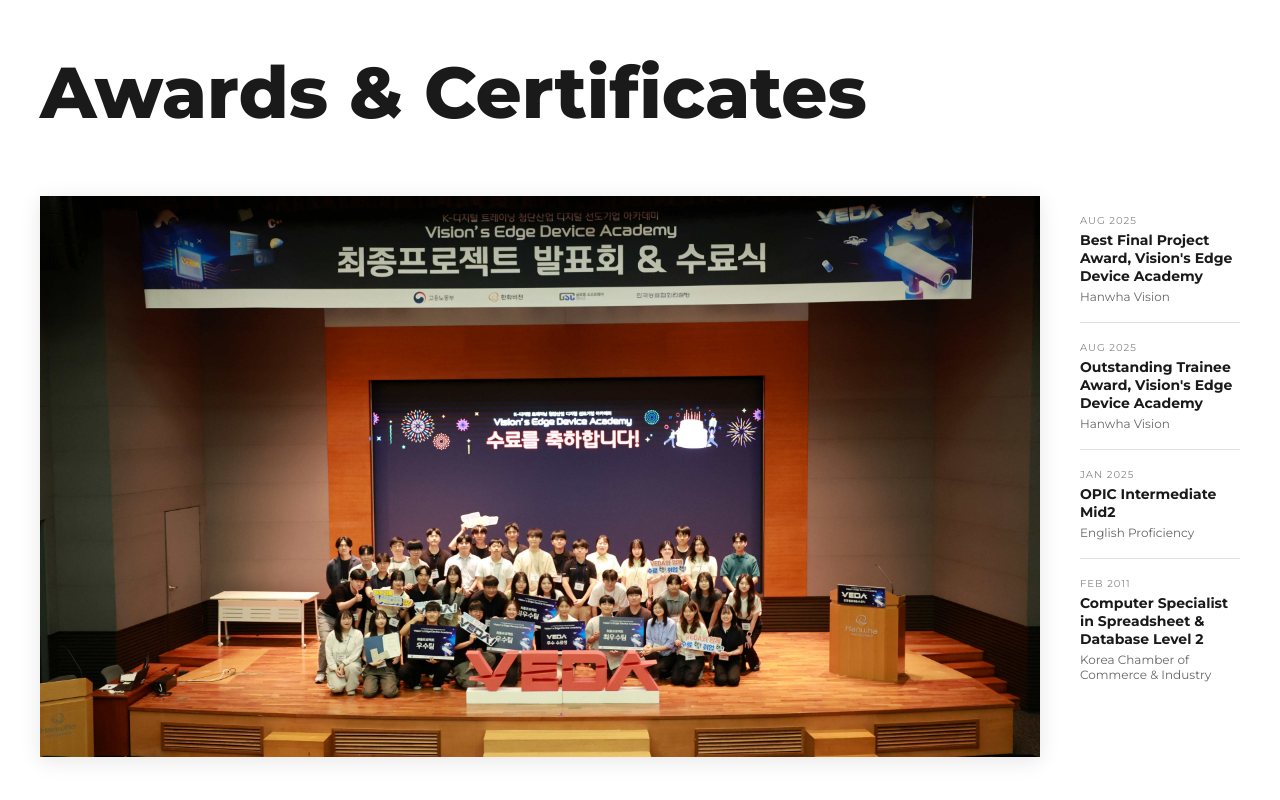
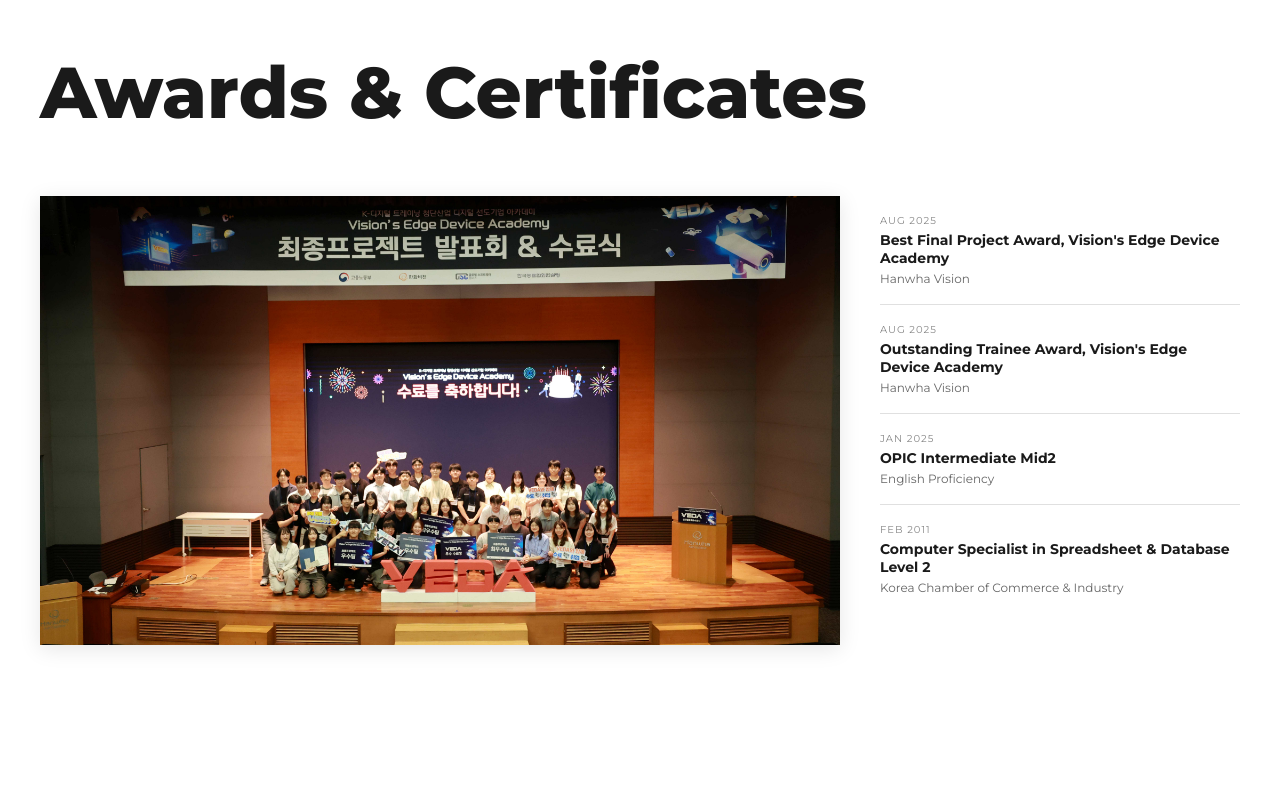
Before and after one commit to kmscallkkk/kmscallkkk.github.io, a plain HTML site: page index.html in a window 1280 px wide. Shown: the part 5318-6118 px from the top of the page. Drawn offline with nearby package versions, Linux system fonts and the light colour scheme.

Commit message:
Update index.html

```diff
--- a/index.html
+++ b/index.html
@@ -642,8 +642,8 @@
     }
 
     .awards-image {
-      flex: 0 0 1000px;
-      width: 1000px;
+      flex: 0 0 800px;
+      width: 800px;
     }
 
     .awards-image img {
```
